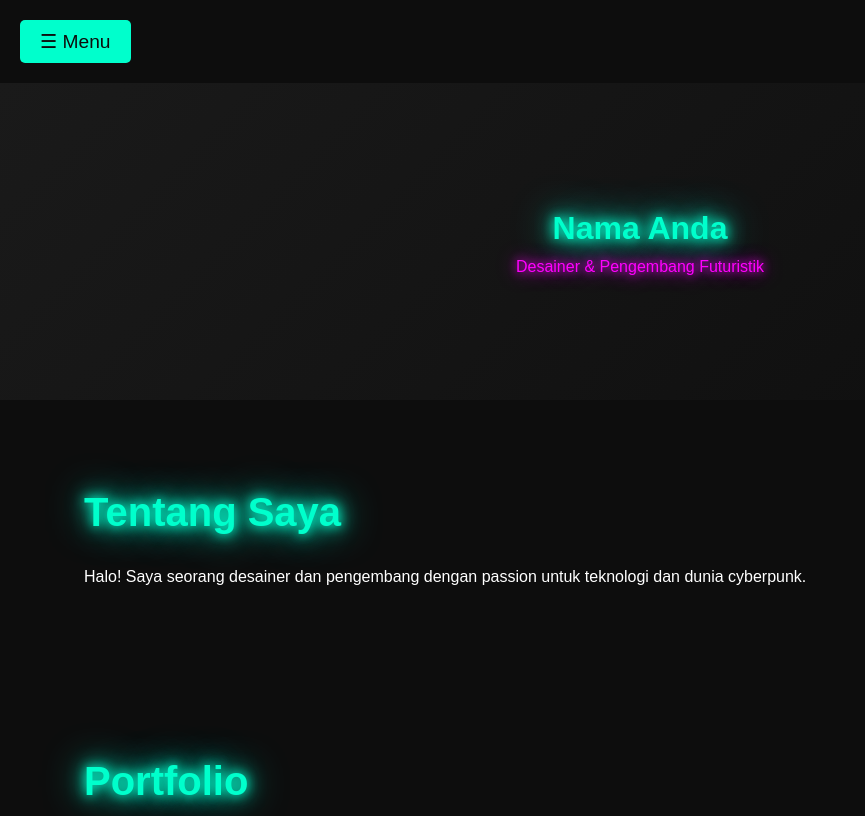
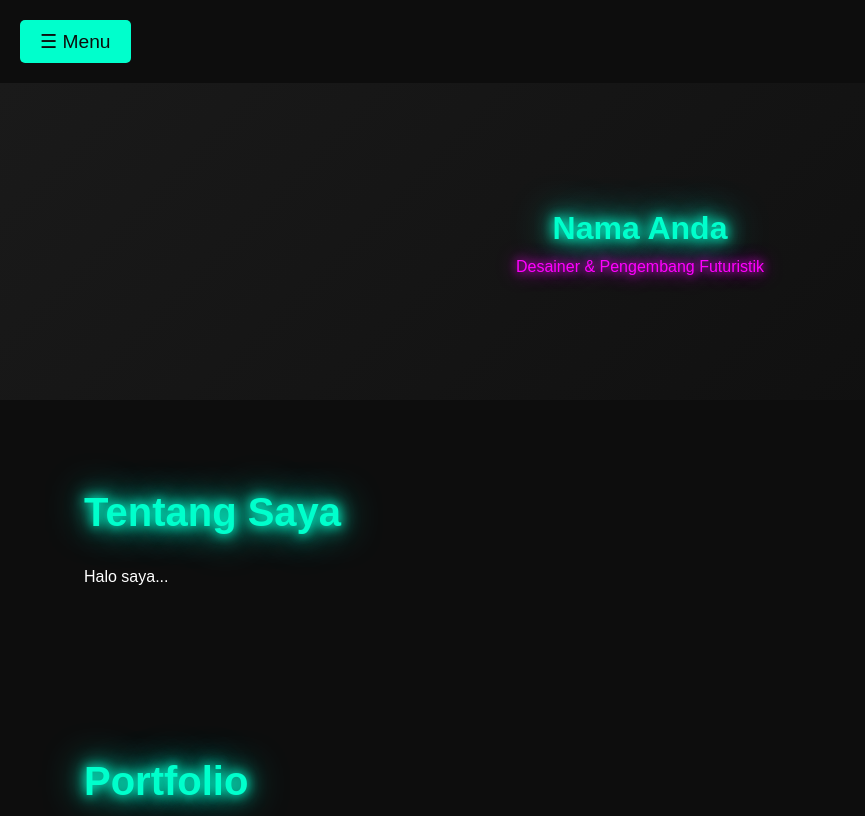
Before and after one commit to 0xmeaLone/Cyberpunk, a plain HTML site: page index.html in a window 1280 px wide. Shown: the top 816 px of the page, without its empty margins (0-865 px from the left). Drawn offline with Linux system fonts and the light colour scheme.

Commit message:
Update index.html

```diff
--- a/index.html
+++ b/index.html
@@ -24,12 +24,13 @@
     </div>
   </header>
 
-  <section id="about">
-    <div class="container">
-      <h2 class="neon-text">Tentang Saya</h2>
-      <p>Halo! Saya seorang desainer dan pengembang dengan passion untuk teknologi dan dunia cyberpunk.</p>
-    </div>
-  </section>
+  <!-- Tambahkan ini di bagian "Tentang Saya" -->
+<section id="about">
+  <div class="container">
+    <h2 class="neon-text">Tentang Saya</h2>
+    <p id="animated-text">Halo saya...</p>
+  </div>
+</section>
 
   <section id="portfolio">
     <div class="container">
```
